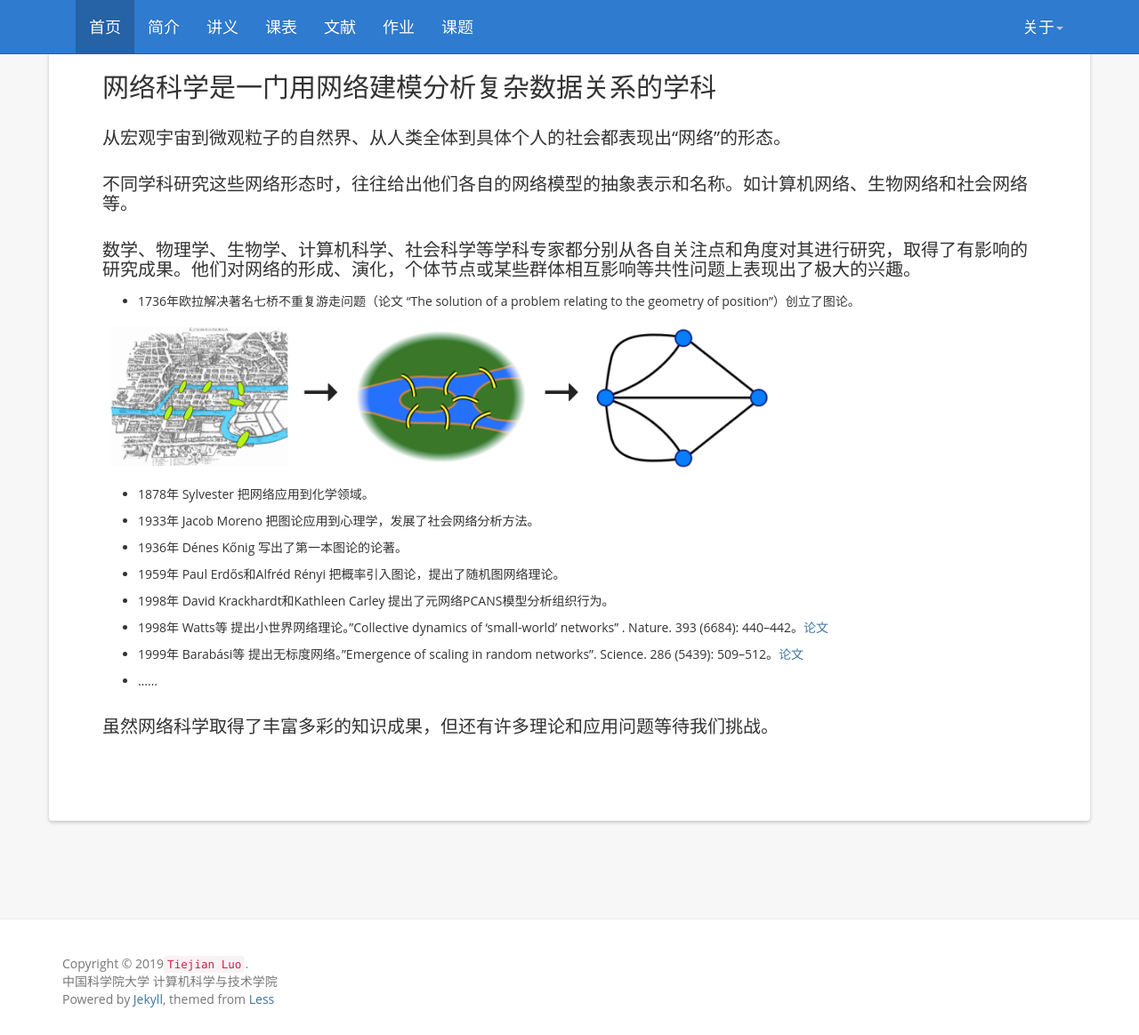
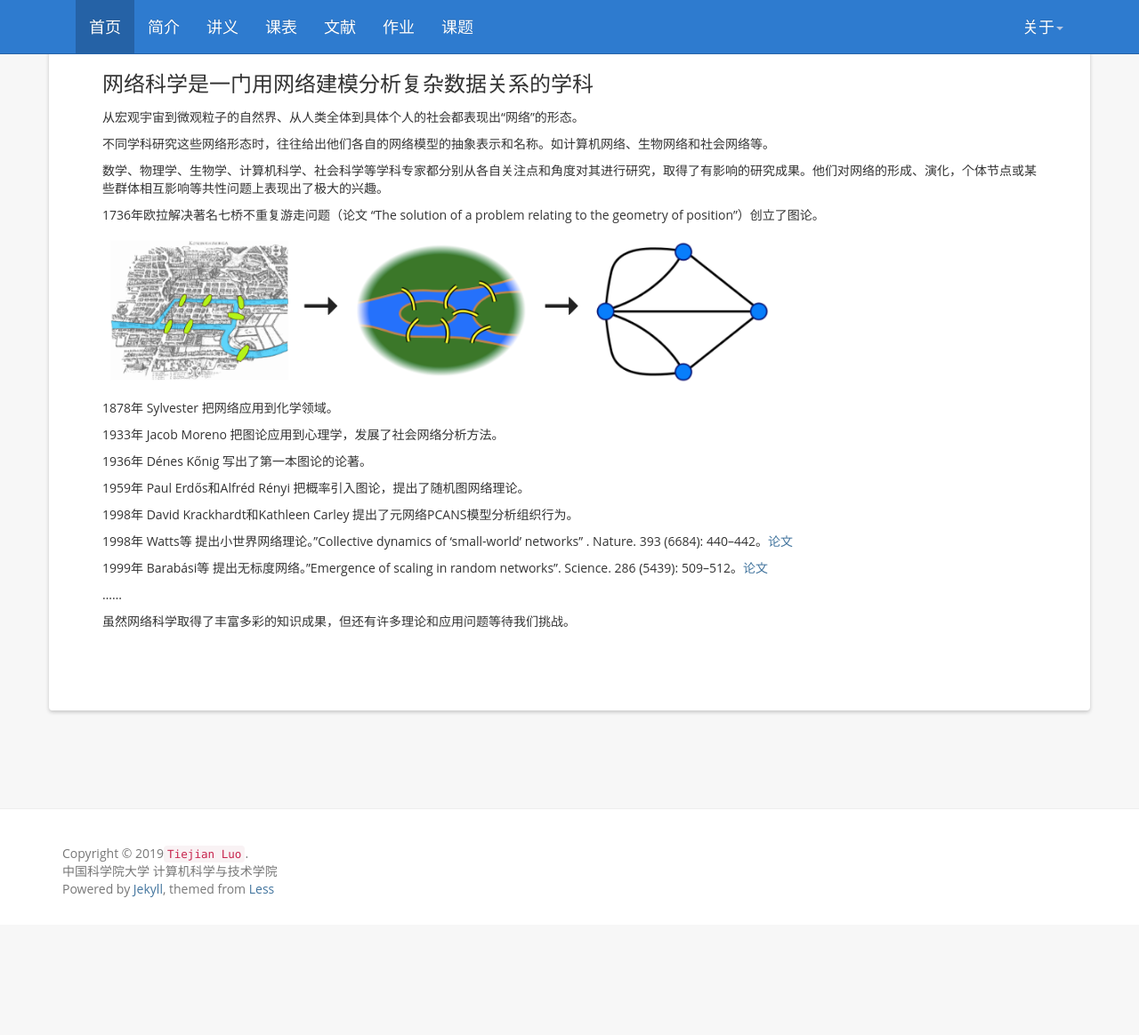
Before and after one commit to tjluo-ucas/ns, a Jekyll site: the page built from index.md, in a window 1280 px wide and 1164 px high. Shown: the whole window at 89% size. Built offline with Jekyll 4.4.1, drawn with Linux system fonts in a browser that asks for light colours; nearby versions of some CDN libraries; comment, search, counter and statistics services are not loaded.

Commit message:
Update index.md

```diff
--- a/index.md
+++ b/index.md
@@ -4,32 +4,32 @@ title:  "Intro"
 ---
 
 网络科学是一门用网络建模分析复杂数据关系的学科
-=======================
+----
 
-### 从宏观宇宙到微观粒子的自然界、从人类全体到具体个人的社会都表现出“网络”的形态。
+从宏观宇宙到微观粒子的自然界、从人类全体到具体个人的社会都表现出“网络”的形态。
 
-### 不同学科研究这些网络形态时，往往给出他们各自的网络模型的抽象表示和名称。如计算机网络、生物网络和社会网络等。
+不同学科研究这些网络形态时，往往给出他们各自的网络模型的抽象表示和名称。如计算机网络、生物网络和社会网络等。
 
-### 数学、物理学、生物学、计算机科学、社会科学等学科专家都分别从各自关注点和角度对其进行研究，取得了有影响的研究成果。他们对网络的形成、演化，个体节点或某些群体相互影响等共性问题上表现出了极大的兴趣。
+数学、物理学、生物学、计算机科学、社会科学等学科专家都分别从各自关注点和角度对其进行研究，取得了有影响的研究成果。他们对网络的形成、演化，个体节点或某些群体相互影响等共性问题上表现出了极大的兴趣。
 
-* 1736年欧拉解决著名七桥不重复游走问题（论文 “The solution of a problem relating to the geometry of position”）创立了图论。
+1736年欧拉解决著名七桥不重复游走问题（论文 “The solution of a problem relating to the geometry of position”）创立了图论。
 
 ![seven-bridge-problem1.jpg](https://tjluo-ucas.github.io/ns/static/img/seven-birdge-problem1.png)
 
-* 1878年 Sylvester 把网络应用到化学领域。
+1878年 Sylvester 把网络应用到化学领域。
 
-* 1933年 Jacob Moreno 把图论应用到心理学，发展了社会网络分析方法。
+1933年 Jacob Moreno 把图论应用到心理学，发展了社会网络分析方法。
 
-* 1936年 Dénes Kőnig 写出了第一本图论的论著。
+1936年 Dénes Kőnig 写出了第一本图论的论著。
 
-* 1959年 Paul Erdős和Alfréd Rényi 把概率引入图论，提出了随机图网络理论。
+1959年 Paul Erdős和Alfréd Rényi 把概率引入图论，提出了随机图网络理论。
 
-* 1998年 David Krackhardt和Kathleen Carley 提出了元网络PCANS模型分析组织行为。
+1998年 David Krackhardt和Kathleen Carley 提出了元网络PCANS模型分析组织行为。
 
-* 1998年 Watts等 提出小世界网络理论。"Collective dynamics of 'small-world' networks" . Nature. 393 (6684): 440–442。[论文](https://tjluo-ucas.github.io/ns/static/img/watt-nature.pdf)
+1998年 Watts等 提出小世界网络理论。"Collective dynamics of 'small-world' networks" . Nature. 393 (6684): 440–442。[论文](https://tjluo-ucas.github.io/ns/static/img/watt-nature.pdf)
 
-* 1999年 Barabási等 提出无标度网络。"Emergence of scaling in random networks". Science. 286 (5439): 509–512。[论文](https://tjluo-ucas.github.io/ns/static/img/Science-Barabasi.pdf)
+1999年 Barabási等 提出无标度网络。"Emergence of scaling in random networks". Science. 286 (5439): 509–512。[论文](https://tjluo-ucas.github.io/ns/static/img/Science-Barabasi.pdf)
 
-* ......
+......
 
-### 虽然网络科学取得了丰富多彩的知识成果，但还有许多理论和应用问题等待我们挑战。
+虽然网络科学取得了丰富多彩的知识成果，但还有许多理论和应用问题等待我们挑战。
```
